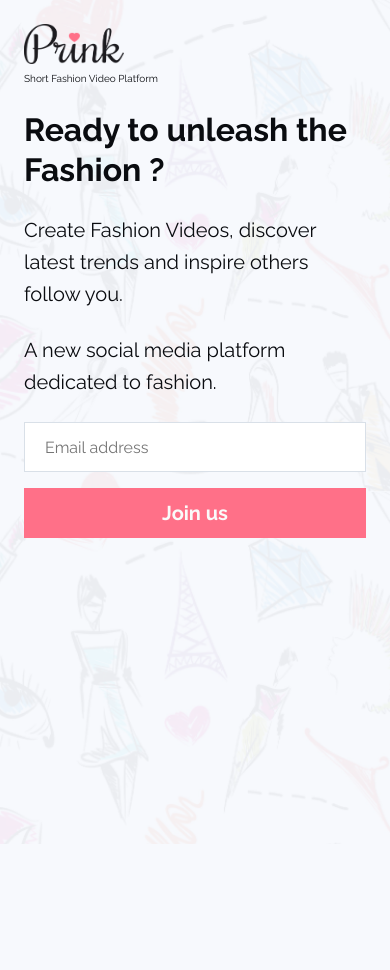
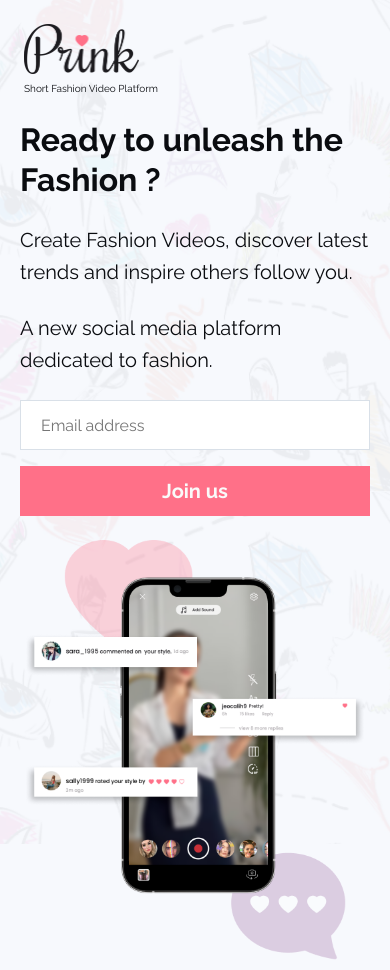
Before and after one commit to Ahmad-Zaaza/Prink-Landing-page, a Next.js app: page / in a window 390 px wide. Before the commit the page ends 844 px from the top, so only its background shows below. Built offline with nearby package versions, Linux system fonts and the light colour scheme.

Commit message:
(Hero) add mobile mockup image

```diff
--- a/components/Hero/Hero.tsx
+++ b/components/Hero/Hero.tsx
@@ -1,6 +1,8 @@
+import Image from "next/image";
 import styled from "styled-components";
 import JoinUsForm from "../JoinUsForm/JoinUsForm";
 import Logo from "../Logo/Logo";
+import mockup from "../../assets/hero-mockup.png";
 import MaxWidthWrapper from "../MaxWidthWrapper/MaxWidthWrapper";
 import { HeroWrapper } from "./HeroWrapper";
 
@@ -23,7 +25,9 @@ const Hero = () => {
             </Subtitle>
             <JoinUsForm />
           </LeftColumn>
-          <RightColumn></RightColumn>
+          <RightColumn>
+            <Image src={mockup} alt='Prink app phone mockup' />
+          </RightColumn>
         </ContentWrapper>
       </MaxWidthWrapper>
     </HeroWrapper>
@@ -31,16 +35,6 @@ const Hero = () => {
 };
 
 export default Hero;
-
-const GridWrapper = styled.div`
-  display: grid;
-  grid-template-rows: auto 1fr;
-  block-size: 100%;
-  gap: 24px;
-  /* @media ${(p) => p.theme.queries.tabletAndUp} {
-    gap: 16px;
-  } */
-`;
 
 const TopSection = styled.div`
   display: flex;
@@ -54,7 +48,6 @@ const ContentWrapper = styled.div`
   max-block-size: 100%;
   justify-content: center;
   align-items: flex-start;
-  /* flex-direction: column; */
 
   @media ${(p) => p.theme.queries.tabletAndUp} {
     align-items: center;
@@ -65,9 +58,14 @@ const LeftColumn = styled.div`
   display: flex;
   flex-direction: column;
   gap: 24px;
+  flex: 1 0 350px;
 `;
 const RightColumn = styled.div`
+  flex: 1 300000 350px;
   position: relative;
+  display: flex;
+  align-items: center;
+  justify-content: center;
 `;
 
 const Title = styled.h1`
--- a/components/JoinUsForm/JoinUsForm.tsx
+++ b/components/JoinUsForm/JoinUsForm.tsx
@@ -20,7 +20,7 @@ const Wrapper = styled.div`
 
 const Input = styled.input`
   border: 1px solid var(--color-border);
-  flex: 1 1 70%;
+  flex: 1 1 300px;
   margin-bottom: 16px;
   height: 50px;
   padding: 19px 20px 18px 20px;
--- a/components/Logo/Logo.tsx
+++ b/components/Logo/Logo.tsx
@@ -15,10 +15,10 @@ const Logo = ({ variant, withSubtitle, ...delegated }: IProps) => {
     return (
       <div>
         <Image
-          //   layout="intrinsic"
+          layout="intrinsic"
           alt="Prink Logo"
-          height={40}
-          width={100}
+          height={50}
+          width={115}
           {...delegated}
           src={src[variant]}
         />
@@ -30,7 +30,7 @@ const Logo = ({ variant, withSubtitle, ...delegated }: IProps) => {
     <Image
       //   layout="intrinsic"
       alt="Prink Logo"
-      height={50}
+      height={40}
       width={100}
       {...delegated}
       src={src[variant]}
```
Also changed, not shown: assets/hero-mockup.png (added), assets/heromockup.png (added).
